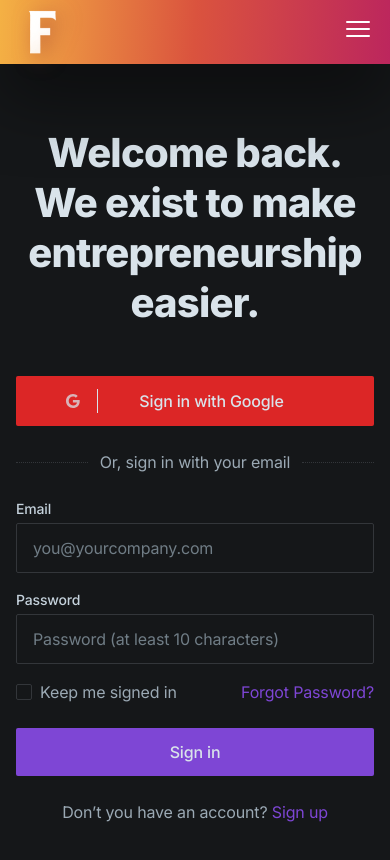
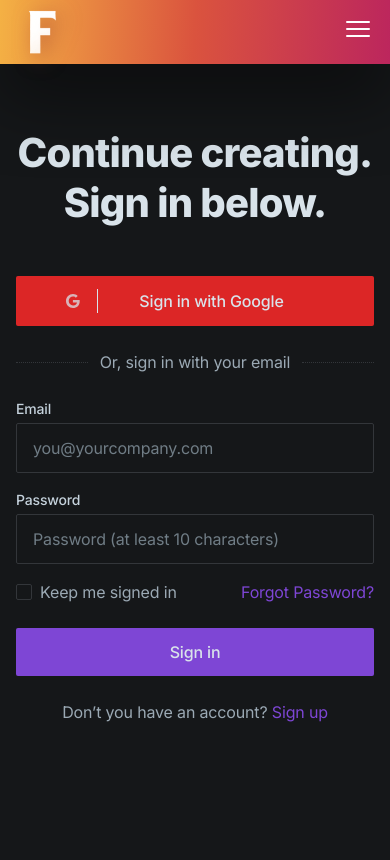
Before and after one commit to rpsammons6/Fooocus-web, a Next.js app: page /signin in a window 390 px wide. Shown: the top 860 px of the page. Built offline with nearby package versions, Linux system fonts and the light colour scheme.

Commit message:
Mobile Optimization and QOL Changes

```diff
--- a/app/(auth)/signin/page.tsx
+++ b/app/(auth)/signin/page.tsx
@@ -13,7 +13,7 @@
 
           {/* Page header */}
           <div className="max-w-3xl mx-auto text-center pb-12 md:pb-20">
-            <h1 className="h1">Welcome back. We exist to make entrepreneurship easier.</h1>
+            <h1 className="h1">Continue creating. Sign in below.</h1>
           </div>
 
           {/* Form */}
--- a/app/(auth)/signup/page.tsx
+++ b/app/(auth)/signup/page.tsx
@@ -13,7 +13,7 @@
 
           {/* Page header */}
           <div className="max-w-3xl mx-auto text-center pb-12 md:pb-20">
-            <h1 className="h1">Welcome. We exist to make entrepreneurship easier.</h1>
+            <h1 className="h1">Begin creating. Sign up below.</h1>
           </div>
 
           {/* Form */}
```
